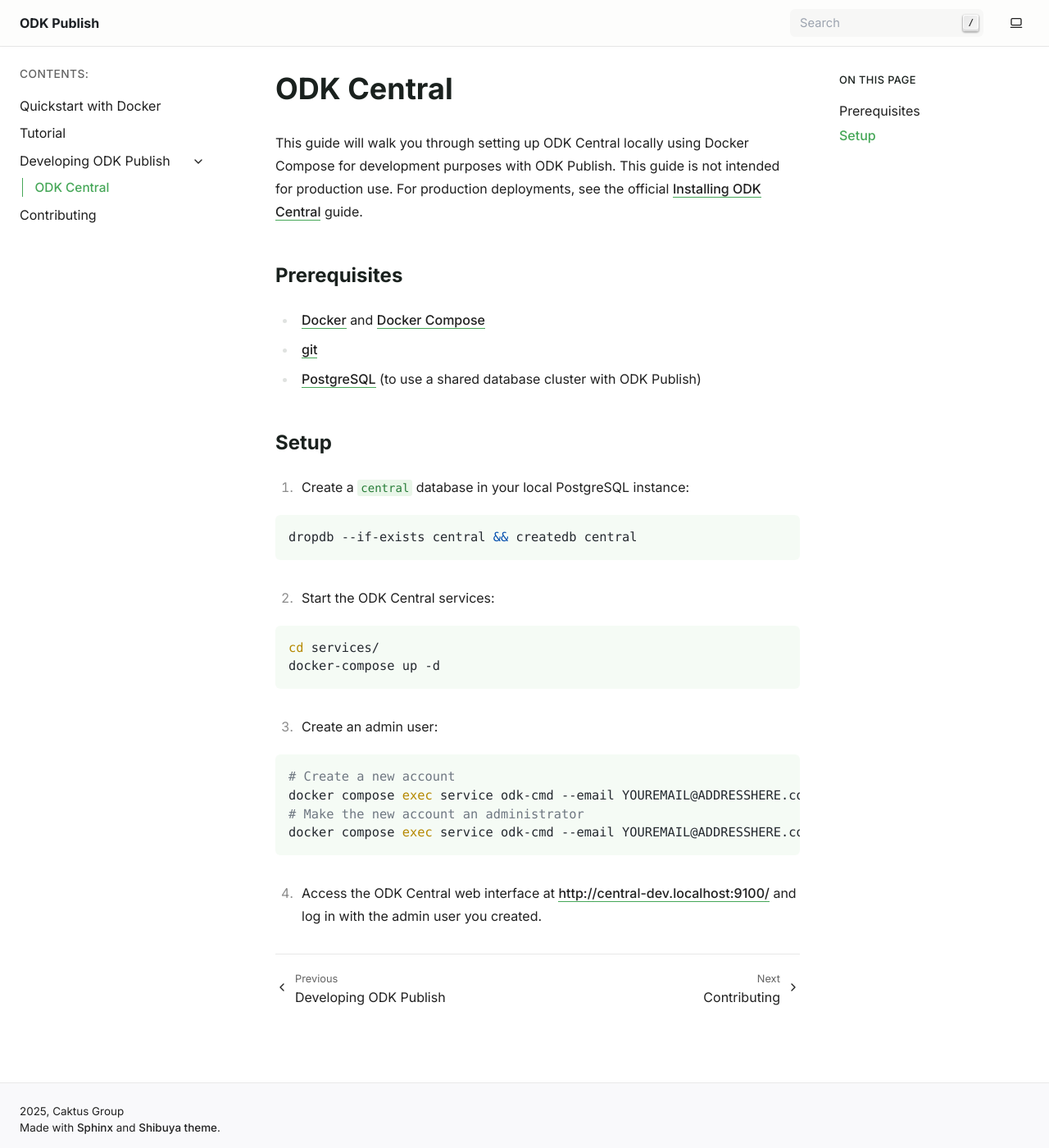
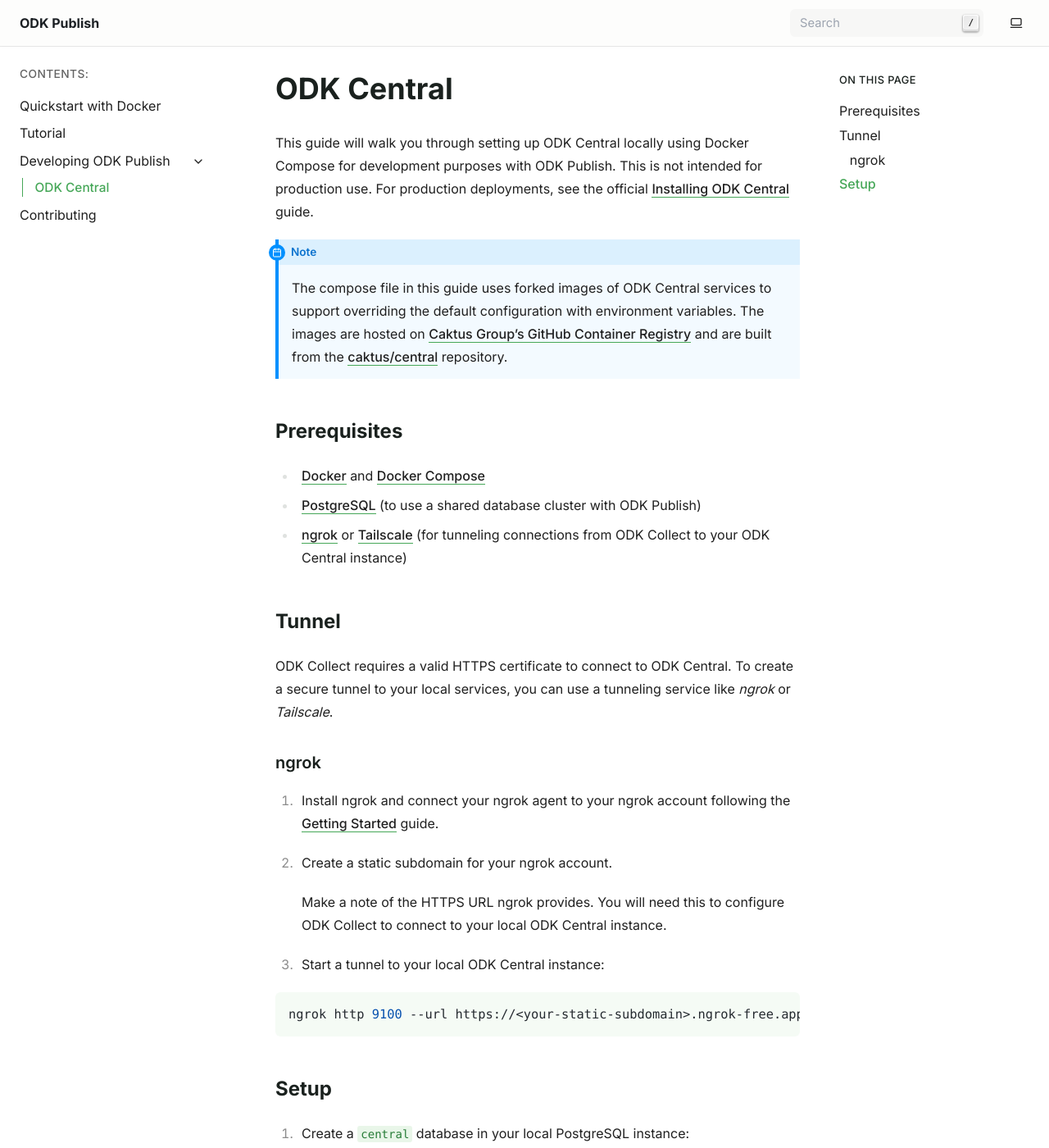
Before and after one commit to caktus/publish-mdm, a Sphinx documentation site: the page built from docs/src/local-development/odk-central.rst, in a window 1280 px wide and 1400 px high. Shown: the whole window at 82% size. Built offline with Sphinx 7.4.7, drawn with Linux system fonts in a browser that asks for light colours; some of the changed text lies outside the part shown.

Commit message:
configure central with ngrok
Co-authored-by: Tobias McNulty <tobiasmcnulty@users.noreply.github.com>

```diff
--- a/docs/src/local-development/odk-central.rst
+++ b/docs/src/local-development/odk-central.rst
@@ -2,17 +2,53 @@
 ===========
 
 This guide will walk you through setting up ODK Central locally using Docker
-Compose for development purposes with ODK Publish. This guide is not intended
-for production use. For production deployments, see the official `Installing ODK
+Compose for development purposes with ODK Publish. This is not intended for
+production use. For production deployments, see the official `Installing ODK
 Central <https://docs.getodk.org/central-install/>`_ guide.
+
+.. note::
+
+    The compose file in this guide uses forked images of ODK Central services to
+    support overriding the default configuration with environment variables. The
+    images are hosted on `Caktus Group's GitHub Container Registry`_ and
+    are built from the `caktus/central`_ repository.
+
+.. _Caktus Group's GitHub Container Registry: https://github.com/orgs/caktus/packages
+.. _caktus/central: https://github.com/caktus/central
 
 
 Prerequisites
 -------------
 
 - `Docker <https://docs.docker.com/get-docker/>`_ and `Docker Compose <https://docs.docker.com/compose/install/>`_
-- `git <https://git-scm.com/downloads>`_
 - `PostgreSQL <https://www.postgresql.org/download/>`_ (to use a shared database cluster with ODK Publish)
+- `ngrok <https://ngrok.com/download>`_ or `Tailscale <https://tailscale.com/download>`_ (for tunneling connections from ODK Collect to your ODK Central instance)
+
+
+Tunnel
+------
+
+ODK Collect requires a valid HTTPS certificate to connect to ODK Central. To
+create a secure tunnel to your local services, you can use a tunneling service
+like `ngrok` or `Tailscale`.
+
+
+ngrok
+~~~~~
+
+1. Install ngrok and connect your ngrok agent to your ngrok account following
+   the `Getting Started <https://ngrok.com/docs/getting-started/>`_ guide.
+
+2. Create a static subdomain for your ngrok account.
+
+   Make a note of the HTTPS URL ngrok provides. You will need this to configure
+   ODK Collect to connect to your local ODK Central instance.
+
+3. Start a tunnel to your local ODK Central instance:
+
+.. code-block:: bash
+
+    ngrok http 9100 --url https://<your-static-subdomain>.ngrok-free.app
 
 
 Setup
@@ -40,5 +76,8 @@
     # Make the new account an administrator
     docker compose exec service odk-cmd --email YOUREMAIL@ADDRESSHERE.com user-promote
 
-4. Access the ODK Central web interface at http://central-dev.localhost:9100/
+4. Access the ODK Central web interface at https://<your-tunnel-fqdn>
    and log in with the admin user you created.
+
+5. Finally, when you configure ODK Publish, set the ``ODK_CENTRAL_CREDENTIALS``
+   environment variable to use ``base_url=https://<your-tunnel-fqdn>``.
--- a/docs/src/tutorial.rst
+++ b/docs/src/tutorial.rst
@@ -69,6 +69,9 @@
 4. **Generate ODK Collect QR codes:** Generate QR codes by clicking
    Actions->Regenerate QR Codes on the `App Users`_ page.
 
+5. **Publish forms:** Publish the forms to ODK Central by clicking Publish on a
+   form detail page.
+
 .. _Add a form template: http://localhost:8000/admin/odk_publish/formtemplate/add/
 .. _Add template variables: http://localhost:8000/admin/odk_publish/templatevariable/add/
 .. _project in the admin: http://localhost:8000/admin/odk_publish/project/
```
Also changed, not shown: other parts of docs/src/local-development/odk-central.rst (+1 -1 lines), 1 other file.
